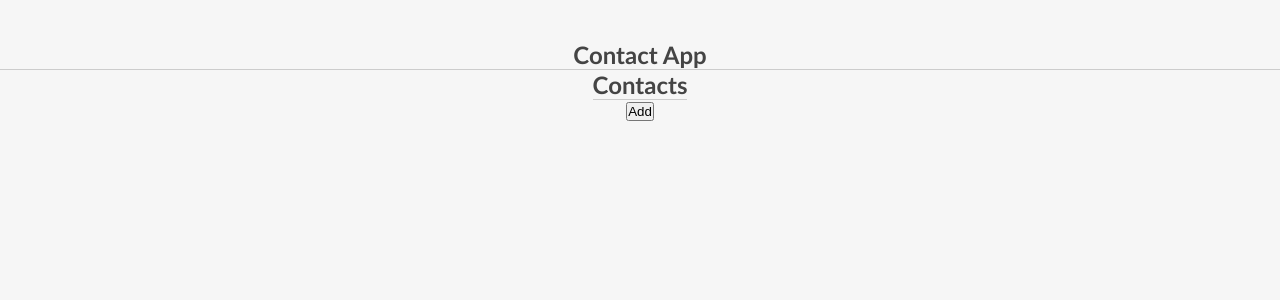
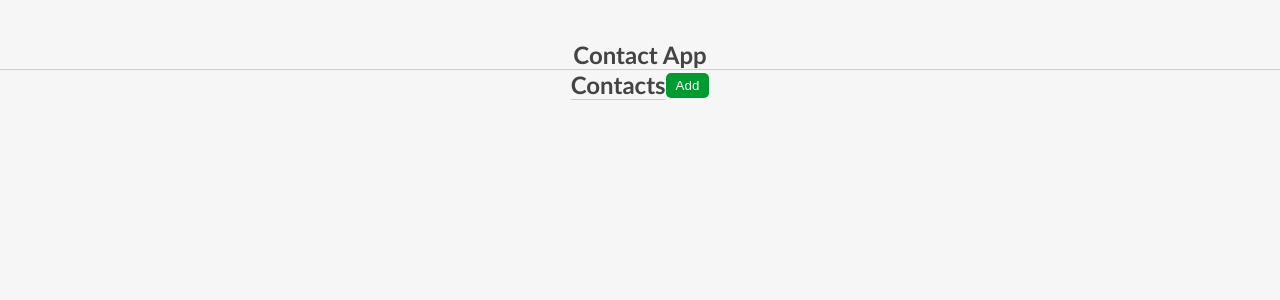
Before and after one commit to zarbabi/contact-app, a React (Create React App) app: page / in a window 1280 px wide. Shown: the top 300 px of the page. Built offline with nearby package versions, Linux system fonts and the light colour scheme.

Commit message:
imrpving some styles of application

```diff
--- a/src/components/ContactList/Contactlist.js
+++ b/src/components/ContactList/Contactlist.js
@@ -3,16 +3,18 @@
 import Contact from "./Contact/Contact";
 const ContactList = ({ contacts, onDelete }) => {
   return (
-    <section className="contactList">
-      <div>
+    <section className="listWrapper">
+      <div className="contactList">
+        <div className="listHeader">
           <h2>Contacts</h2>
           <Link to="/add">
             <button>Add</button>
           </Link>
         </div>
         {contacts.map((contact) => {
-        return <Contact contact={contact} onDelete={onDelete}/>;
+          return <Contact contact={contact} onDelete={onDelete} />;
         })}
+      </div>
     </section>
   );
 };
--- a/src/components/ContactList/contactList.css
+++ b/src/components/ContactList/contactList.css
@@ -31,3 +31,24 @@
   height: 50px;
   margin-right: 5px;
 }
+
+.listHeader {
+  display: flex;
+  margin: top 20px;
+  justify-content: space-between;
+  width: 100%;
+  align-items: center;
+}
+.listHeader button {
+  outline: none;
+  cursor: pointer;
+  border: none;
+  background-color: #009b2e;
+  color: #fff;
+  padding: 5px 10px;
+  border-radius: 5px;
+}
+.listWrapper {
+  display: flex;
+  justify-content: center;
+}
```
Lines whose indentation alone changed are shown as unchanged.
